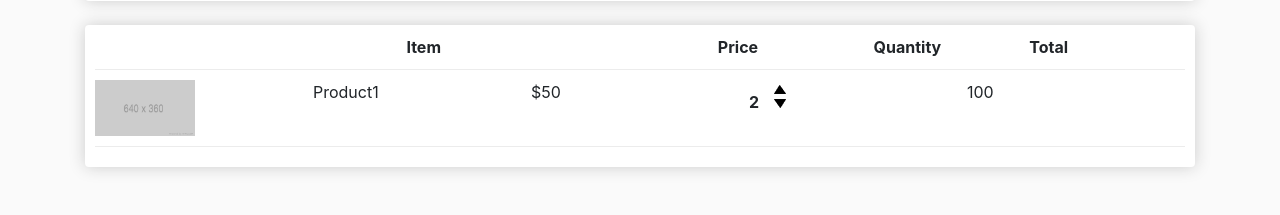
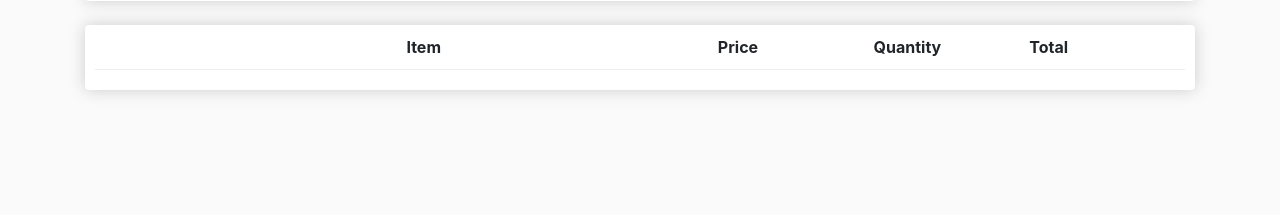
Before and after one commit to x24870/django_ecommerce_demo, a Django app: page /cart/ in a window 1280 px wide. Shown: the part 261-476 px from the top of the page. Run offline with Django 3.2, Linux system fonts and the light colour scheme.

Commit message:
show order items dynamically

```diff
--- a/store/templates/store/cart.html
+++ b/store/templates/store/cart.html
@@ -29,12 +29,13 @@
         <div style="flex:1"><strong>Total</strong></div>
       </div>
 
+      {% for item in items %}
       <div class="cart-row">
-        <div style="flex:2"><img class="row-image" src="{% static 'images/placeholder.png' %}" alt=""></div>
-        <div style="flex:2">Product1</div>
-        <div style="flex:2">$50</div>
+        <div style="flex:2"><img class="row-image" src="{{ item.product.imageURL }}" alt=""></div>
+        <div style="flex:2">{{ item.product.name }}</div>
+        <div style="flex:2">{{ item.product.price|floatformat:2 }}</div>
         <div style="flex:2">
-          <p class="quantity">2</p>
+          <p class="quantity">{{ item.quantity }}</p>
           <div class="quantity">
             <img src="{% static 'images/arrow-up.png' %}" class="chg-quantity">
             <img src="{% static 'images/arrow-down.png' %}" class="chg-quantity">
@@ -42,6 +43,7 @@
         </div>
         <div style="flex:2">100</div>
       </div>
+      {% endfor %}
     </div>
   </div>
 </div>
--- a/store/views.py
+++ b/store/views.py
@@ -9,7 +9,14 @@
     return render(request, 'store/store.html', context=context)
 
 def cart(request):
-    context = {}
+    if request.user.is_authenticated:
+        customer = request.user.customer
+        order, created = Order.objects.get_or_create(customer=customer, complete=False)
+        items = order.orderitem_set.all()
+    else:
+        items = []
+
+    context = {'items': items}
     return render(request, 'store/cart.html', context=context)
 
 def checkout(request):
```
